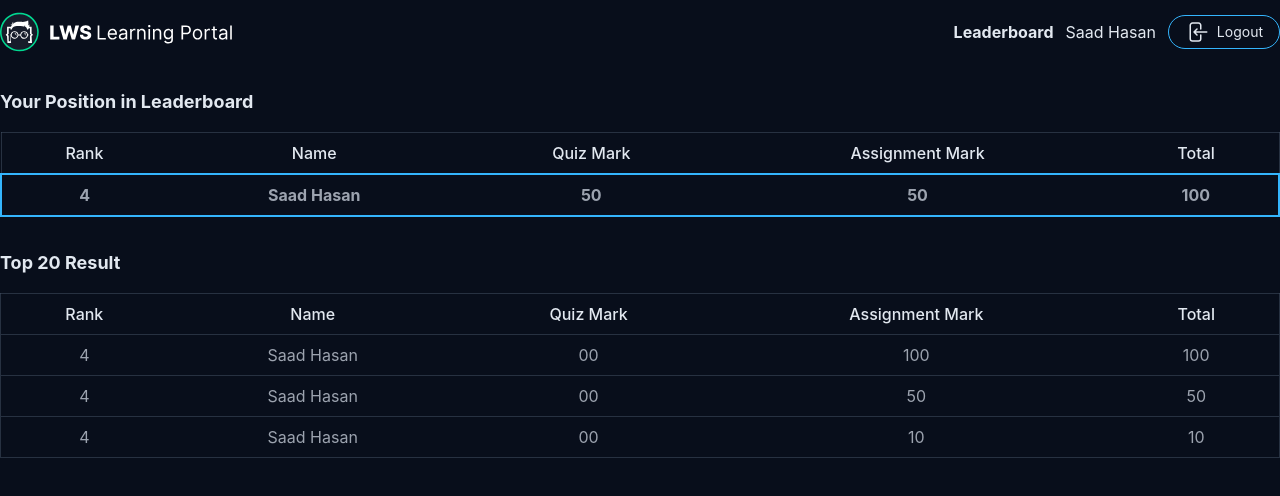
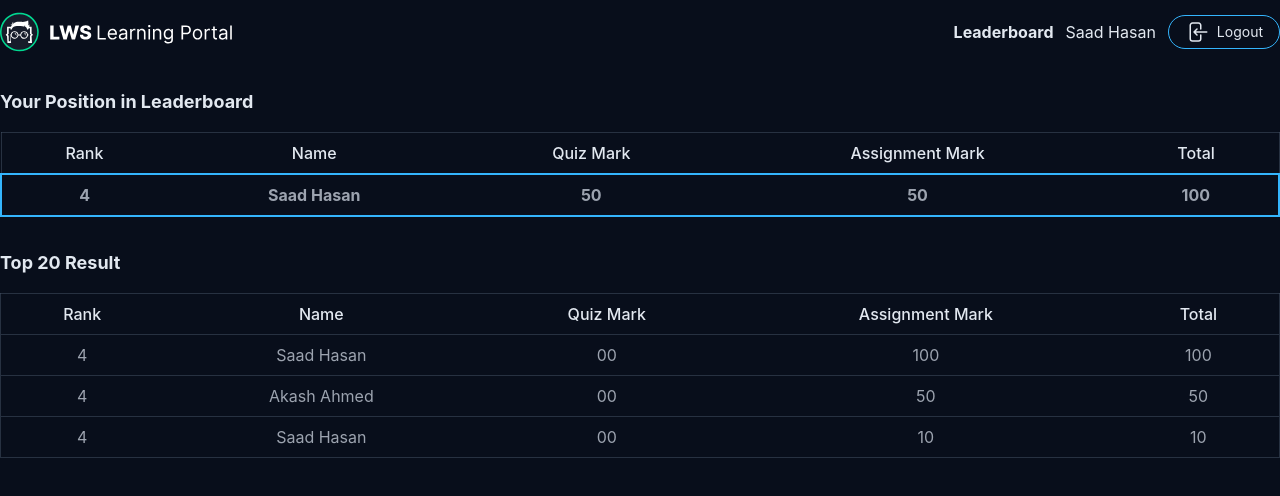
Before and after one commit to Nabi171/lPortalApp, a React (Create React App) app: page /StudentPortal/leaderboard in a window 1280 px wide. Shown: the top 496 px of the page. Built offline with nearby package versions, Linux system fonts and the light colour scheme; data requests are answered from the project's data file.

Commit message:
changes in the site fort j

```diff
--- a/src/components/StudentPortal/LeaderBoard/LeaderBoardTable.js
+++ b/src/components/StudentPortal/LeaderBoard/LeaderBoardTable.js
@@ -5,7 +5,7 @@ const LeaderBoardTable = ({ fm }) => {
     return (
         <tr className="border-b border-slate-600/50">
             <td className="table-td text-center">4</td>
-            <td className="table-td text-center">Saad Hasan</td>
+            <td className="table-td text-center">{student_name}</td>
             <td className="table-td text-center">00</td>
             <td className="table-td text-center">{mark}</td>
             <td className="table-td text-center">{mark}</td>
```
